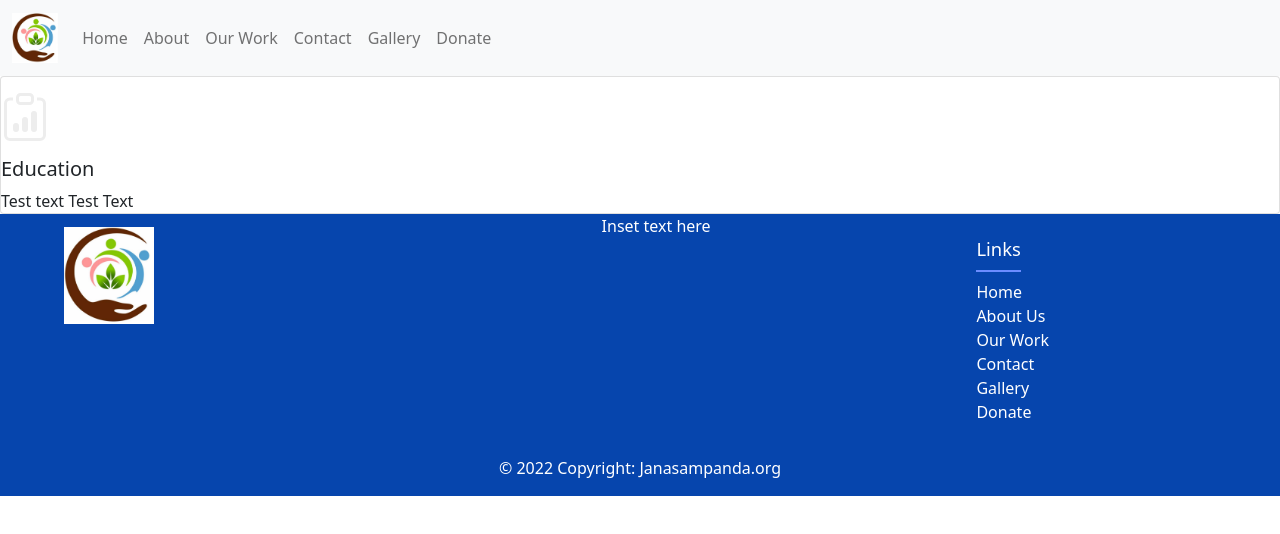
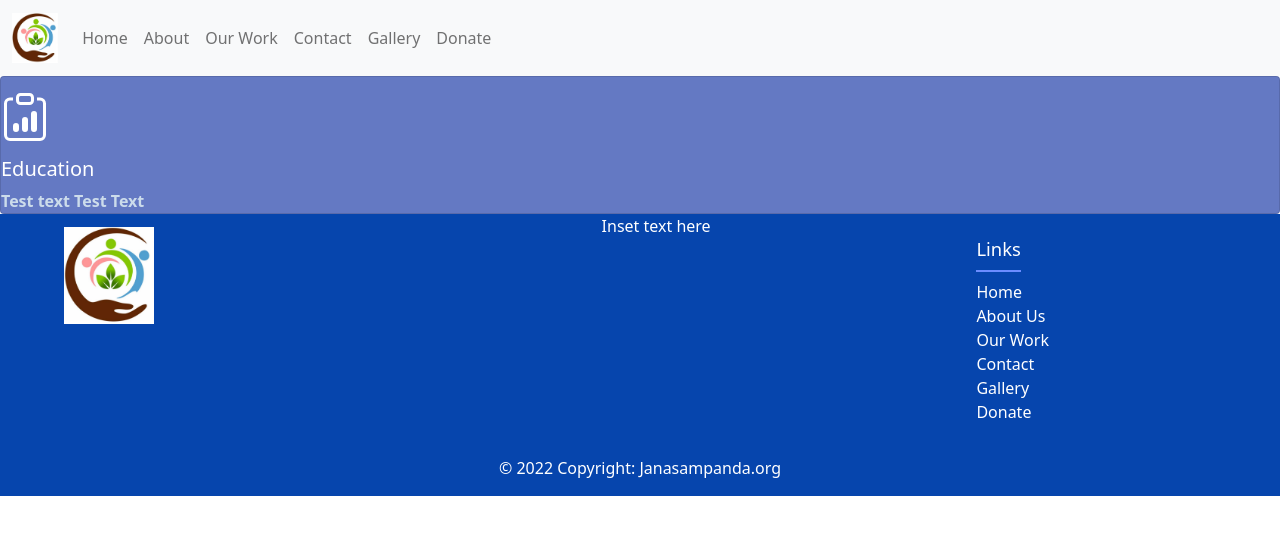
Before and after one commit to aarugunj27/Janasampanda, a React (Create React App) app: page /work in a window 1280 px wide. In both pictures the pointer is over the icon 25 px from the left and 117 px from the top of the page. Shown: the top 534 px of the page. Built offline with nearby package versions, Linux system fonts and the light colour scheme.

Commit message:
Update index.css

```diff
--- a/src/index.css
+++ b/src/index.css
@@ -96,3 +96,33 @@ label:hover{
   box-shadow: 3px 5px 7px rgba(0,0,0,0.5);
   border: 3px solid white;
 }
+.card-title {
+  color: #ffffff !important;
+  font-size: 1.25em;
+}
+.card-text {
+  font-weight: 600;
+  color: #ccdceb !important;
+}
+.card-hover {
+  background-color: #3755be !important;
+  transition: 0.4s;
+}
+.card-hover:hover svg {
+  transition: 0.4s;
+  fill: #fff !important;
+}
+/* Card changes color on hover */
+.card-hover:hover {
+  background-color: #6479c3 !important;
+  color: white !important;
+  cursor: pointer !important;
+}
+/* Subtext changes on card hover */
+.card-hover:hover .text-muted {
+  color: white !important;
+}
+/* Icon changes on card hover */
+.card-hover:hover .bi {
+  color: white !important;
+}
```
